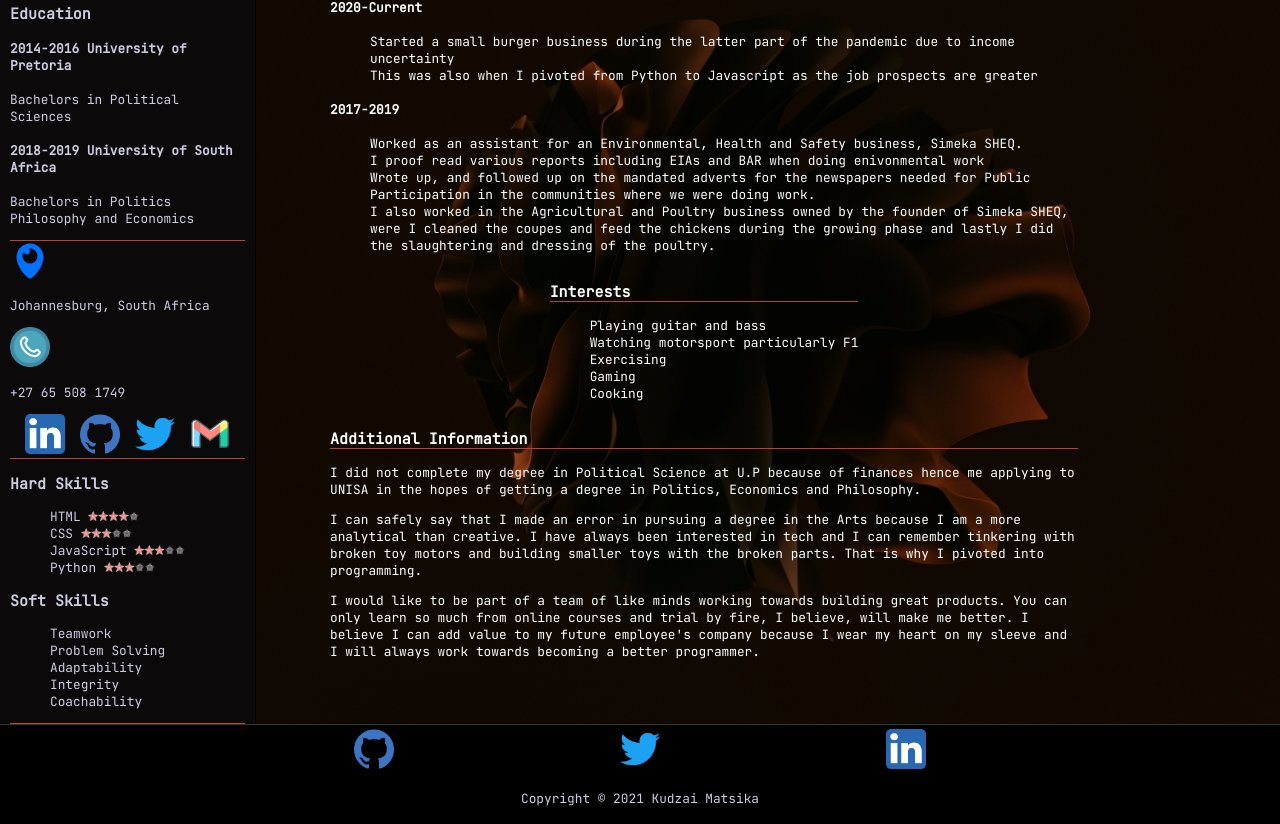
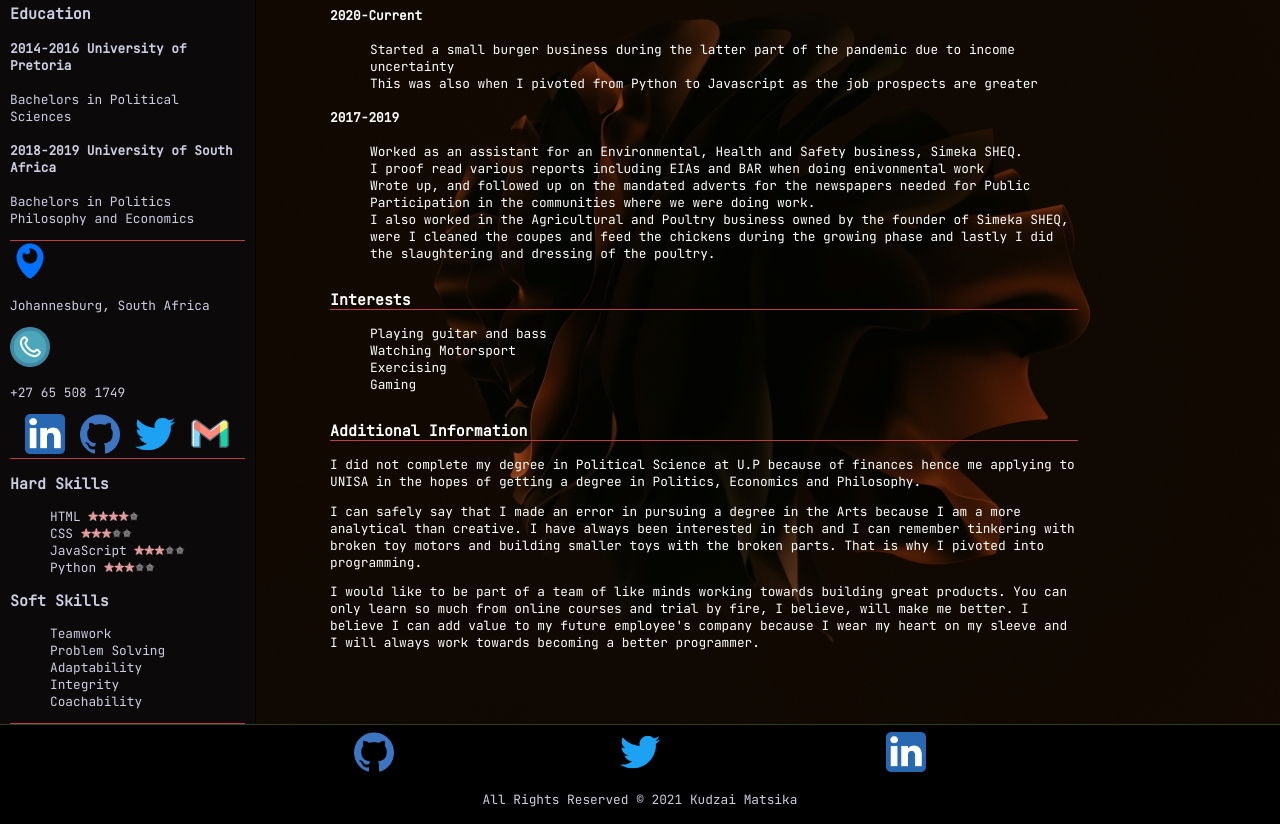
Before and after one commit to alp-kudzai/webportfolio, a React (Create React App) app: page / in a window 1280 px wide. Shown: the part 1635-2459 px from the top of the page. Built offline with nearby package versions, Linux system fonts and the light colour scheme.

Commit message:
align interest on pc screen

```diff
--- a/src/app2.css
+++ b/src/app2.css
@@ -981,6 +981,7 @@ body {
         animation: fadeIn 5s ease-in;
     }
     #about-socials{
+        margin-top: 5px;
         width: 80%;
         display: flex;
         justify-content: space-evenly;
@@ -1137,6 +1138,10 @@ body {
         width: 80%;
         padding: 0px 10px;
         color: white;
+    }
+    #resume-interests{
+        width: 100%;
+        text-align: left;
     }
     .resume-main-header{
         width: 100%;
--- a/src/app2.js
+++ b/src/app2.js
@@ -215,10 +215,9 @@ const Resume =() => {
                     <div id='resumeInt-text'>
                     <ul className='resume-list'>
                         <li>Playing guitar and bass</li>
-                        <li>Watching motorsport particularly F1</li>
+                        <li>Watching Motorsport</li>
                         <li>Exercising</li>
                         <li>Gaming</li>
-                        <li>Cooking</li>
                     </ul>
                     </div>
                 </div>
@@ -257,7 +256,7 @@ const Footer = () => {
                 </a>
             </div>
             <p id='footer-text'>
-               Copyright &copy; {new Date().getFullYear()} Kudzai Matsika
+               All Rights Reserved &copy; {new Date().getFullYear()} Kudzai Matsika
             </p>
         </div>
     )
```
